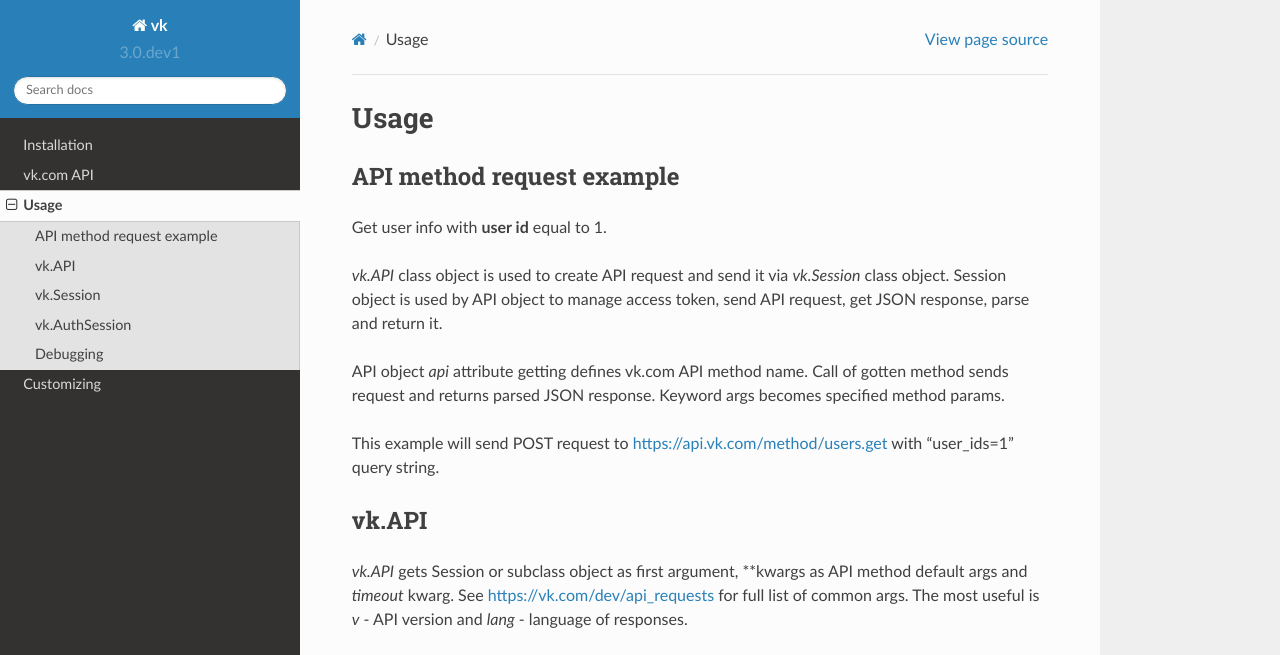
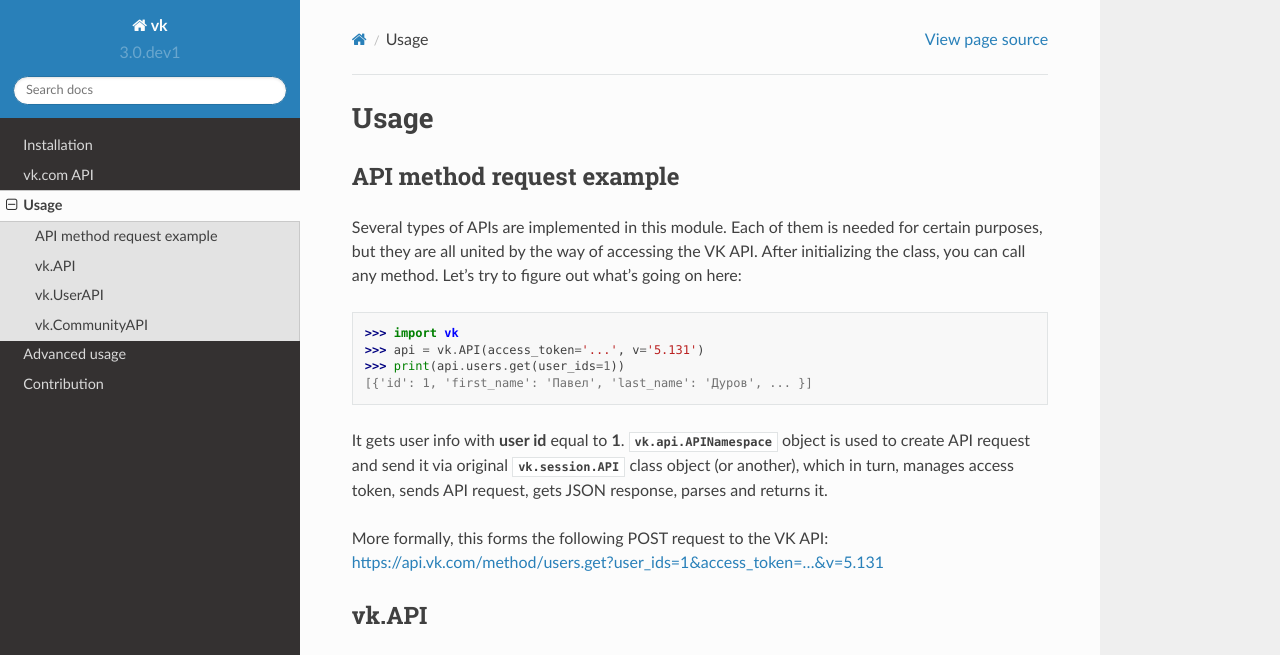
Before and after one commit to voronind/vk, a Sphinx documentation site: the page built from docs/usage.rst, in a window 1280 px wide and 1368 px high. Shown: the top 655 px of the window. Built offline with Sphinx 7.4.7 and the Read the Docs theme 2.0.0, drawn with Linux system fonts in a browser that asks for light colours; some of the changed text lies outside the part shown; grey boxes are pictures that could not be loaded.

```diff
--- /dev/null
+++ b/docs/_static/theme_overrides.css
@@ -0,0 +1,7 @@
+.wy-table-responsive table td, .wy-table-responsive table th {
+    white-space: normal !important;
+}
+
+.wy-table-responsive {
+    overflow: visible !important;
+}
--- a/docs/conf.py
+++ b/docs/conf.py
@@ -12,6 +12,7 @@ release = __version__
 extensions = [
     'sphinx.ext.autodoc',
     'sphinx.ext.doctest',
+    'sphinx.ext.napoleon',
     'sphinx.ext.viewcode',
 ]
 
@@ -25,3 +26,11 @@ language = 'en'
 exclude_patterns = ['_build', 'Thumbs.db', '.DS_Store']
 
 html_theme = 'sphinx_rtd_theme'
+html_static_path = ['_static']
+
+
+def setup(app):
+    app.add_css_file('theme_overrides.css')
+
+
+autodoc_member_order = 'bysource'
--- a/docs/usage.rst
+++ b/docs/usage.rst
@@ -1,55 +1,38 @@
-
 Usage
 =====
 
 API method request example
 --------------------------
 
-Get user info with **user id** equal to 1.
+Several types of APIs are implemented in this module. Each of them is needed for certain purposes, but they are all united by the way of accessing the VK API. After initializing the class, you can call any method. Let's try to figure out what's going on here:
 
-`vk.API` class object is used to create API request and send it via `vk.Session` class object.
-Session object is used by API object to manage access token, send API request, get JSON response,
-parse and return it.
+.. code-block:: python
 
-API object `api` attribute getting defines vk.com API method name.
-Call of gotten method sends request and returns parsed JSON response.
-Keyword args becomes specified method params.
+    >>> import vk
+    >>> api = vk.API(access_token='...', v='5.131')
+    >>> print(api.users.get(user_ids=1))
+    [{'id': 1, 'first_name': 'Павел', 'last_name': 'Дуров', ... }]
 
-This example will send POST request to https://api.vk.com/method/users.get with "user_ids=1" query string.
+
+It gets user info with **user id** equal to **1**. :class:`vk.api.APINamespace` object is used to create API request and send it via original :class:`vk.session.API` class object (or another), which in turn, manages access token, sends API request, gets JSON response, parses and returns it.
+
+| More formally, this forms the following POST request to the VK API:
+| https://api.vk.com/method/users.get?user_ids=1&access_token=...&v=5.131
+
 
 vk.API
 ------
 
-`vk.API` gets Session or subclass object as first argument,
-\**kwargs as API method default args and `timeout` kwarg.
-See https://vk.com/dev/api_requests for full list of common args.
-The most useful is `v` - API version and `lang` - language of responses.
-
-All API methods that can be called from server should be supported.
-See https://vk.com/dev/methods for detailed API help.
+.. autoclass:: vk.session.API
 
 
-vk.Session
+vk.UserAPI
 ----------
 
-`vk.Session` gets optional `access_token` argument.
-It will send access token with every API request after first "Autorization failed" error.
-`Session` class can use only ready access token and raises error if can't get it.
+.. autoclass:: vk.session.UserAPI
 
 
-vk.AuthSession
---------------
+vk.CommunityAPI
+---------------
 
-It's `vk.Session` subclass. Can get access token using app id and user credentials.
-
-
-Debugging
----------
-
-To understand that happens you can enable debug mode.
-
-.. code:: python
-
-    vk.logger.setLevel('DEBUG')
-
-`vk.logger` is Python standard library `logging.Logger` instance.
+.. autoclass:: vk.session.CommunityAPI
```
Also changed, not shown: docs/advanced-usage.rst (added, +71 -0 lines), docs/contribution.rst (added, +72 -0 lines), docs/customizing.rst (deleted, +0 -10 lines), docs/index.rst (+7 -7 lines), docs/installation.rst (+8 -16 lines), docs/vk-api.rst (+21 -10 lines), .readthedocs.yml (added), 3 other files.
